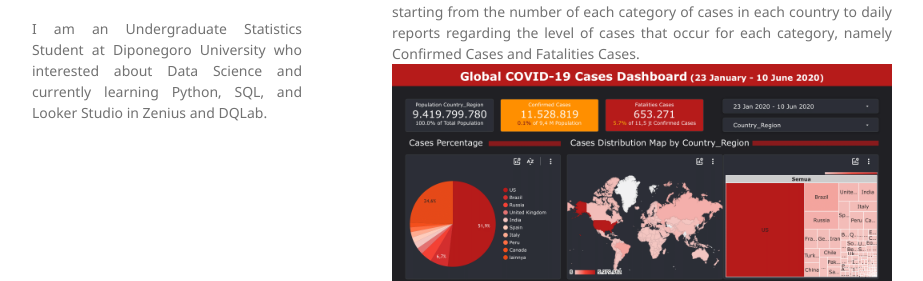
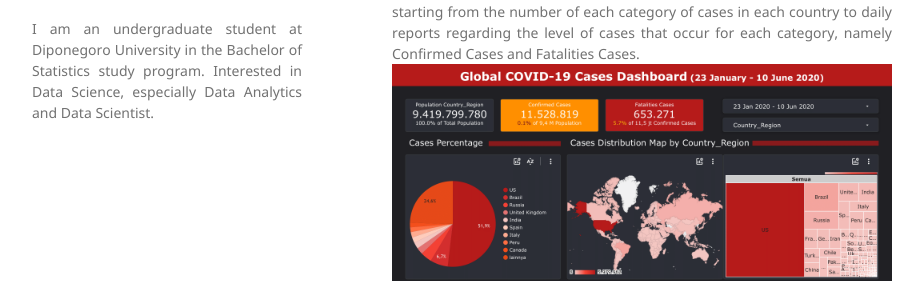
Before and after one commit to berlianaspanic/Data_Analyst_Portofolio, a Jekyll site: the page built from index.md, in a window 1280 px wide. Shown: the part 359-640 px from the top of the page, without its empty margins (178-1101 px from the left). Built offline with Jekyll 4.4.1, drawn with Linux system fonts in a browser that asks for light colours; our own code applies the rules of GitHub Pages for plain Markdown files.

Commit message:
Update _config.yml

```diff
--- a/_config.yml
+++ b/_config.yml
@@ -11,7 +11,7 @@ description:
   </p>
 
   <p align="justify">
-  I am an Undergraduate Statistics Student at Diponegoro University who interested about Data Science and currently learning Python, SQL, and Looker Studio in Zenius and DQLab.
+  I am an undergraduate student at Diponegoro University in the Bachelor of Statistics study program. Interested in Data Science, especially Data Analytics and Data Scientist.
   <br><br>
   </p>
 
```
